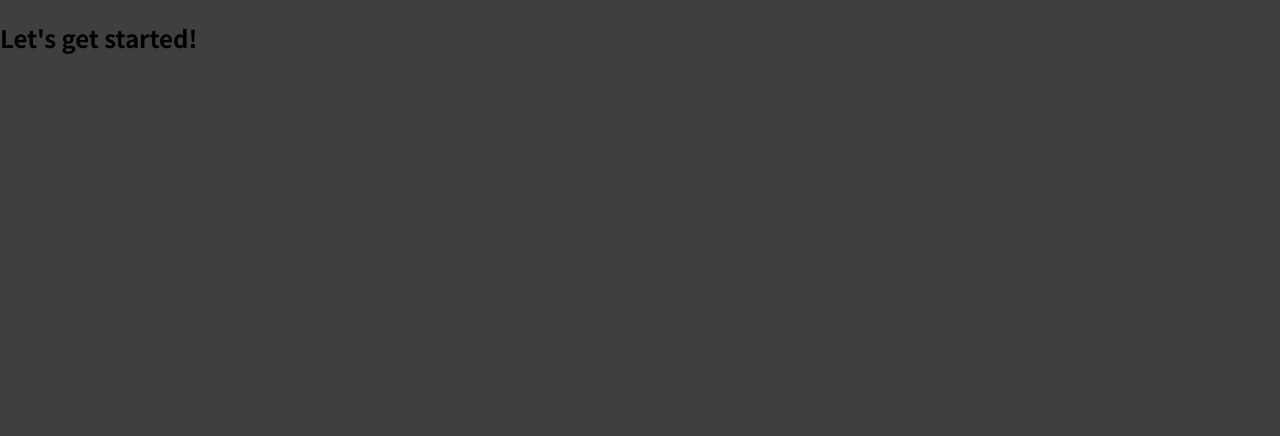
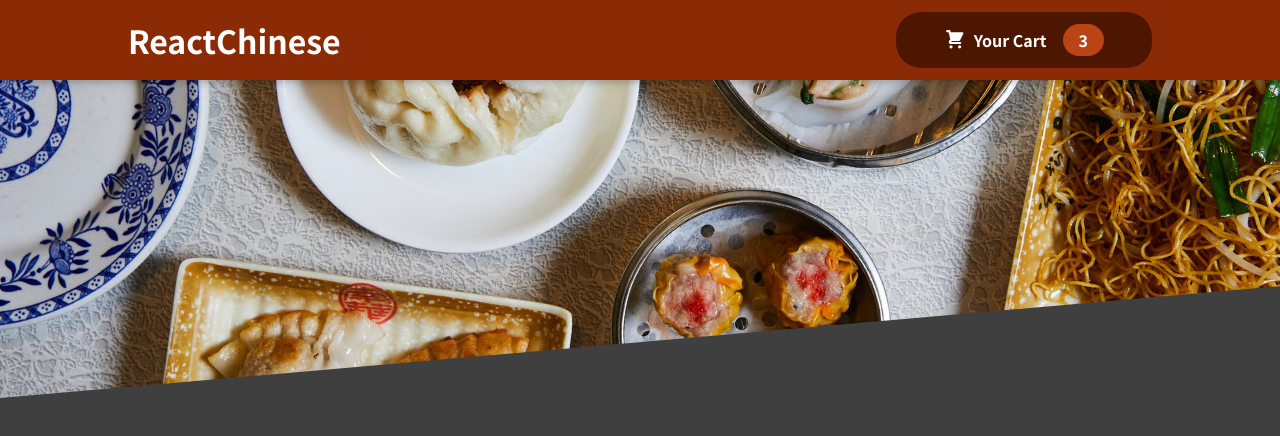
Before and after one commit to Cabonilla/food_order_app, a React (Create React App) app: page / in a window 1280 px wide. Shown: the top 436 px of the page. Built offline with nearby package versions, Linux system fonts and the light colour scheme.

Commit message:
Added Cart button.

```diff
--- a/src/App.js
+++ b/src/App.js
@@ -1,8 +1,12 @@
+import { Fragment } from 'react';
+import Header from './components/Layout/Header';
+
+
 function App() {
   return (
-    <div>
-      <h2>Let's get started!</h2>
-    </div>
+    <Fragment>
+      <Header/>
+    </Fragment>
   );
 }
 
--- /dev/null
+++ b/src/components/Cart/CartIcon.js
@@ -0,0 +1,13 @@
+const CartIcon = () => {
+  return (
+    <svg
+      xmlns='http://www.w3.org/2000/svg'
+      viewBox='0 0 20 20'
+      fill='currentColor'
+    >
+      <path d='M3 1a1 1 0 000 2h1.22l.305 1.222a.997.997 0 00.01.042l1.358 5.43-.893.892C3.74 11.846 4.632 14 6.414 14H15a1 1 0 000-2H6.414l1-1H14a1 1 0 00.894-.553l3-6A1 1 0 0017 3H6.28l-.31-1.243A1 1 0 005 1H3zM16 16.5a1.5 1.5 0 11-3 0 1.5 1.5 0 013 0zM6.5 18a1.5 1.5 0 100-3 1.5 1.5 0 000 3z' />
+    </svg>
+  );
+};
+
+export default CartIcon;
--- /dev/null
+++ b/src/components/Layout/Header.js
@@ -0,0 +1,21 @@
+import { Fragment } from 'react'
+import img from '../../assets/food.jpg'
+import classes from './Header.module.css'
+import HeaderCartButton from './HeaderCartButton'
+
+
+const Header = props => {
+  return (
+    <Fragment>
+      <header className={classes.header}>
+        <h1>ReactChinese</h1>
+        <HeaderCartButton />
+      </header>
+      <div className={classes['main-image']}>
+        <img src={img} alt='A Chinese food feast.'/>
+      </div>
+    </Fragment>
+  )
+}
+
+export default Header
--- /dev/null
+++ b/src/components/Layout/Header.module.css
@@ -0,0 +1,29 @@
+.header {
+  position: fixed;
+  top: 0;
+  left: 0;
+  width: 100%;
+  height: 5rem;
+  background-color: #8a2b06;
+  color: white;
+  display: flex;
+  justify-content: space-between;
+  align-items: center;
+  padding: 0 10%;
+  box-shadow: 0 2px 8px rgba(0, 0, 0, 0.25);
+  z-index: 10;
+}
+
+.main-image {
+  width: 100%;
+  height: 25rem;
+  z-index: 0;
+  overflow: hidden;
+}
+
+.main-image img {
+  width: 110%;
+  height: 100%;
+  object-fit: cover;
+  transform: rotateZ(-5deg) translateY(-4rem) translateX(-1rem);
+}
--- /dev/null
+++ b/src/components/Layout/HeaderCartButton.js
@@ -0,0 +1,16 @@
+import CartIcon from '../Cart/CartIcon'
+import classes from './HeaderCartButton.module.css'
+
+const HeaderCartButton = (props) => {
+  return (
+    <button className={classes.button}>
+      <span className={classes.icon}>
+        <CartIcon />
+      </span>
+      <span>Your Cart</span>
+      <span className={classes.badge}>3</span>
+    </button>
+  )
+}
+
+export default HeaderCartButton
--- /dev/null
+++ b/src/components/Layout/HeaderCartButton.module.css
@@ -0,0 +1,59 @@
+.button {
+  cursor: pointer;
+  font: inherit;
+  border: none;
+  background-color: #4d1601;
+  color: white;
+  padding: 0.75rem 3rem;
+  display: flex;
+  justify-content: space-around;
+  align-items: center;
+  border-radius: 25px;
+  font-weight: bold;
+}
+
+.button:hover,
+.button:active {
+  background-color: #2c0d00;
+}
+
+.icon {
+  width: 1.35rem;
+  height: 1.35rem;
+  margin-right: 0.5rem;
+}
+
+.badge {
+  background-color: #b94517;
+  padding: 0.25rem 1rem;
+  border-radius: 25px;
+  margin-left: 1rem;
+  font-weight: bold;
+}
+
+.button:hover .badge,
+.button:active .badge {
+  background-color: #92320c;
+}
+
+.bump {
+  animation: bump 300ms ease-out;
+}
+
+@keyframes bump {
+  0% {
+    transform: scale(1);
+  }
+  10% {
+    transform: scale(0.9);
+  }
+  30% {
+    transform: scale(1.1);
+  }
+  50% {
+    transform: scale(1.15);
+  }
+  100% {
+    transform: scale(1);
+  }
+}
```
Also changed, not shown: src/assets/food.jpg (added), 1 other file (tests, documents, lock files or other folders).
